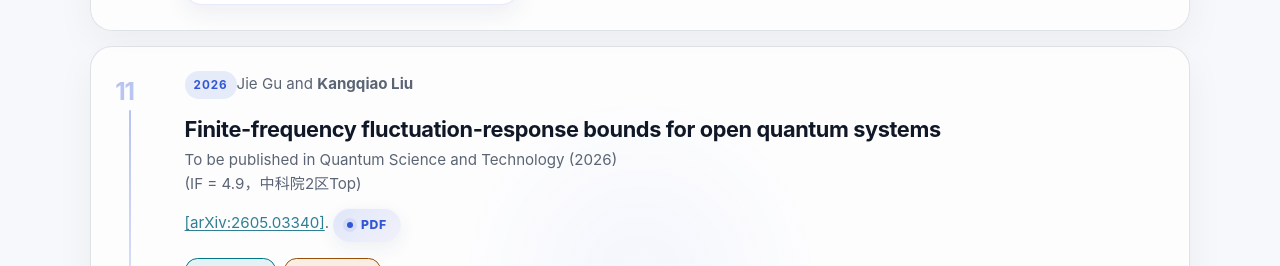
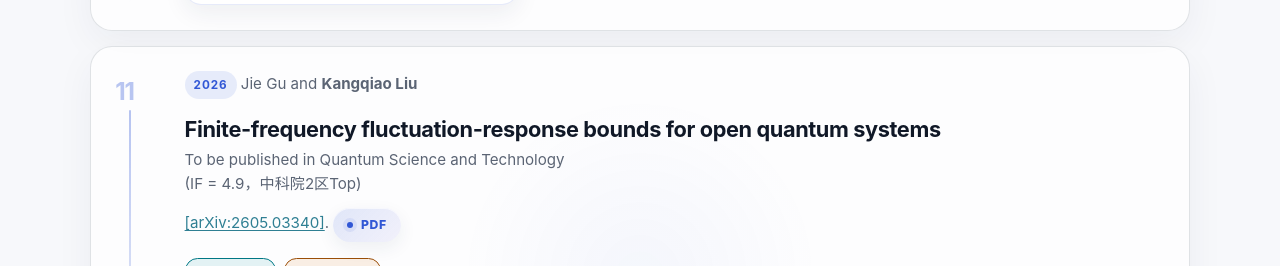
Before and after one commit to KangqiaoLiu/KangqiaoLiu.github.io, a Jekyll site: the page built from _pages/publications_zh.md, in a window 1280 px wide and 900 px high, scrolled down 5660 px, cut to the strip 110-376 px from the top of the window. Built offline with Jekyll 4.4.1, drawn with Linux system fonts in a browser that asks for light colours.

Commit message:
Fix QST year badge placement

```diff
--- a/_pages/publications_zh.md
+++ b/_pages/publications_zh.md
@@ -67,9 +67,9 @@
   [Physical Review A **114**, 032434 (2026)](https://journals.aps.org/pra/abstract/10.1103/dyyr-z1k8) (2026.09.15)<br />
   (IF = 3.0，中科院2区)<br />
   [[arXiv:2609.01970]](https://arxiv.org/abs/2609.01970). <a href="{{ '/publications/dyyr-z1k8.pdf' | relative_url }}" class="btn btn--small" target="_blank" rel="noopener">PDF</a>{% include publication-feature.html id="hardwall_ctqw" lang="zh" %}
-11. Jie Gu and **Kangqiao Liu**<br />
+11. <span class="entry-year">2026</span> Jie Gu and **Kangqiao Liu**<br />
   *Finite-frequency fluctuation-response bounds for open quantum systems*<br />
-  To be published in Quantum Science and Technology (2026)<br />
+  To be published in Quantum Science and Technology<br />
   (IF = 4.9，中科院2区Top)<br />
   [[arXiv:2605.03340]](https://arxiv.org/abs/2605.03340). <a href="{{ '/publications/2605.03340v1.pdf' | relative_url }}" class="btn btn--small" target="_blank" rel="noopener">PDF</a>{% include publication-feature.html id="open_frequency" lang="zh" %}
 
```
